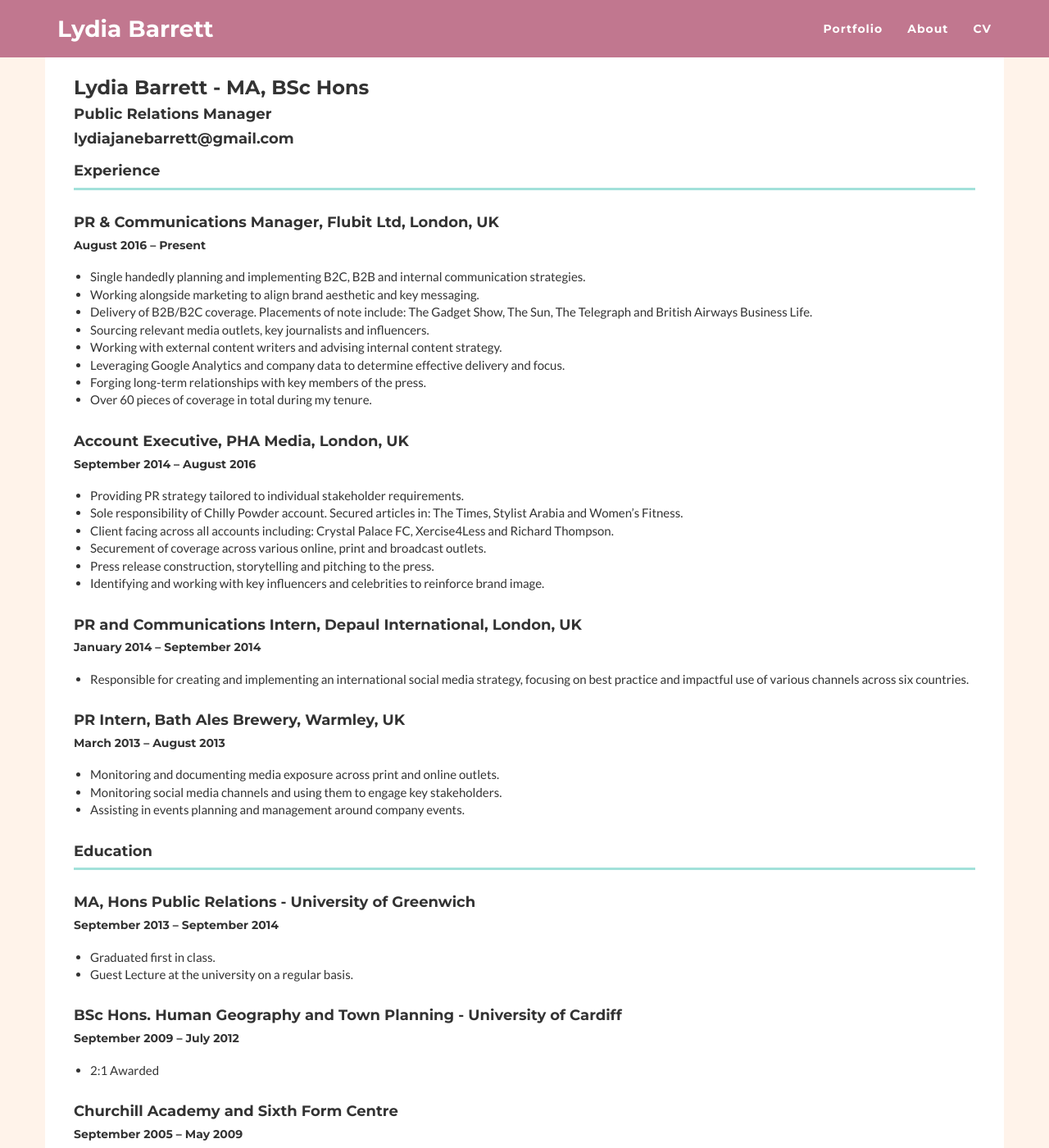
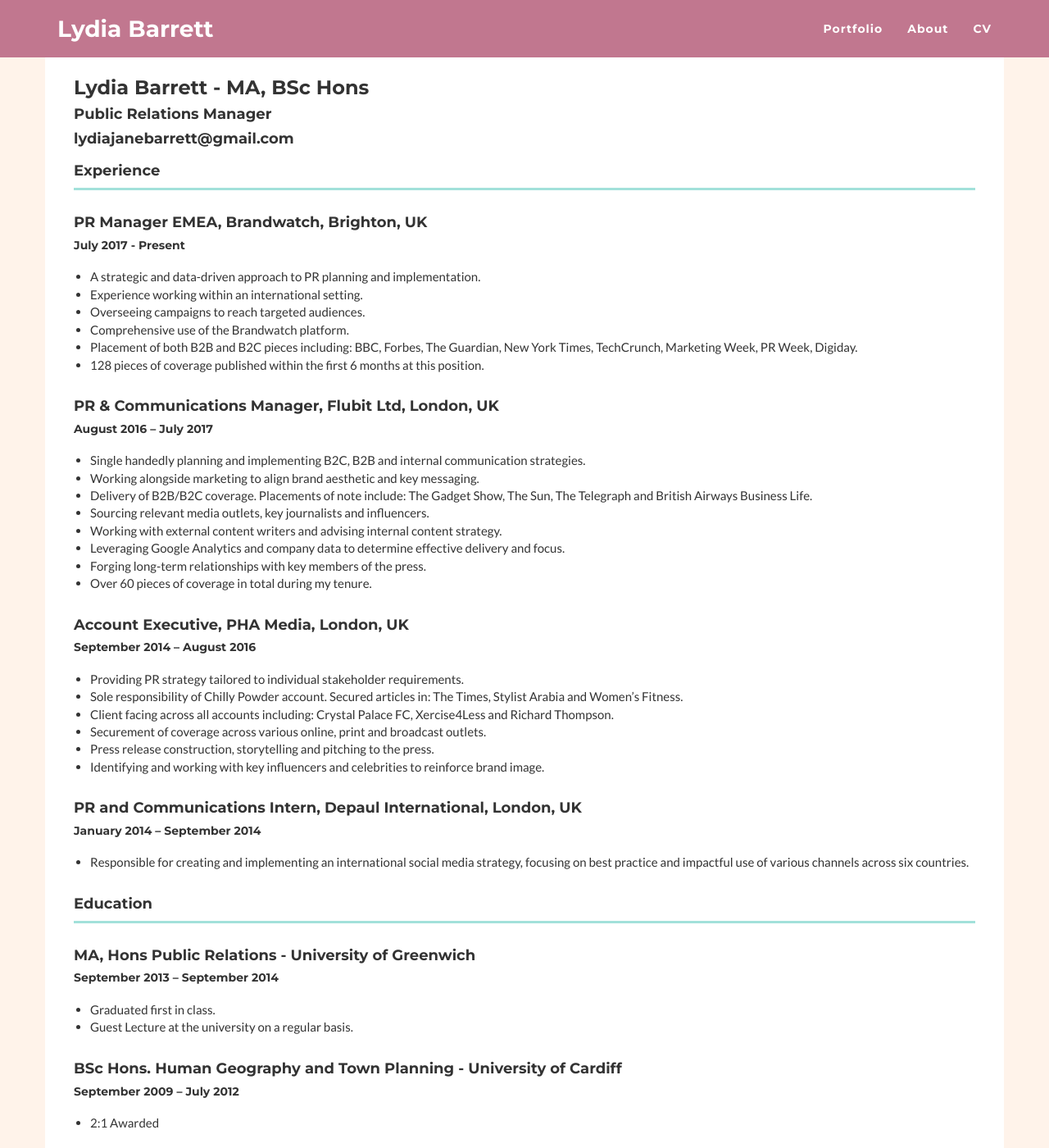
Before and after one commit to lalalovescode/lalalovescode.github.io, a Jekyll site: the page built from index.html, in a window 1280 px wide and 1400 px high, scrolled down 2280 px. Shown: the whole window at 82% size. Built offline with Jekyll 4.4.1, drawn with Linux system fonts in a browser that asks for light colours; nearby versions of some CDN libraries.

Commit message:
updates to cv

```diff
--- a/_includes/cv.html
+++ b/_includes/cv.html
@@ -15,11 +15,26 @@
                   <h4><a href="mailto:lydiajanebarrett@gmail.com">lydiajanebarrett@gmail.com</a></h4>
 
                   <h4 class="sub-heading"> Experience </h4>
-                  <hr>
+									<hr>
+
+									<div class="row">
+                    <div class="col-xs-12"><h4 class="sub-heading">PR Manager EMEA, Brandwatch, Brighton, UK</h4></div>
+                    <div class="col-xs-12"><h5> July 2017 - Present </h5></div>
+                    <div class="col-xs-12">
+                      <ul>
+                        <li>A strategic and data-driven approach to PR planning and implementation.</li>
+                        <li>Experience working within an international setting.</li>
+                        <li>Overseeing campaigns to reach targeted audiences.</li>
+                        <li>Comprehensive use of the Brandwatch platform.</li>
+                        <li>Placement of both B2B and B2C pieces including: BBC, Forbes, The Guardian, New York Times, TechCrunch, Marketing Week, PR Week, Digiday.</li>
+                        <li>128 pieces of coverage published within the first 6 months at this position.</li>
+                      </ul>
+                    </div>
+                  </div>
 
                   <div class="row">
                     <div class="col-xs-12"><h4 class="sub-heading">PR &amp; Communications Manager, Flubit Ltd, London, UK</h4></div>
-                    <div class="col-xs-12"><h5> August 2016 – Present </h5></div>
+                    <div class="col-xs-12"><h5> August 2016 – July 2017 </h5></div>
                     <div class="col-xs-12">
                       <ul>
                         <li>Single handedly planning and implementing B2C, B2B and internal communication strategies.</li>
@@ -57,19 +72,7 @@
                         <li>Responsible for creating and implementing an international social media strategy, focusing on best practice and impactful use of various channels across six countries.</li>
                       </ul>
                     </div>
-                  </div>
-
-                  <div class="row">
-                    <div class="col-xs-12"><h4 class="sub-heading">PR Intern, Bath Ales Brewery, Warmley, UK</h4></div>
-                    <div class="col-xs-12"><h5> March 2013 – August 2013 </h5></div>
-                    <div class="col-xs-12">
-                      <ul>
-                        <li>Monitoring and documenting media exposure across print and online outlets.</li>
-                        <li>Monitoring social media channels and using them to engage key stakeholders.</li>
-                        <li>Assisting in events planning and management around company events.</li>
-                      </ul>
-                    </div>
-                  </div>
+									</div>
 
                   <h4 class="sub-heading"> Education </h4>
                   <hr>
```
Also changed, not shown: 1 other file.
